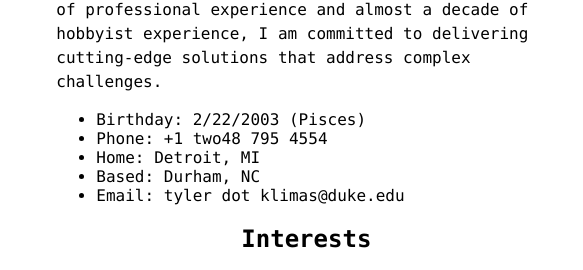
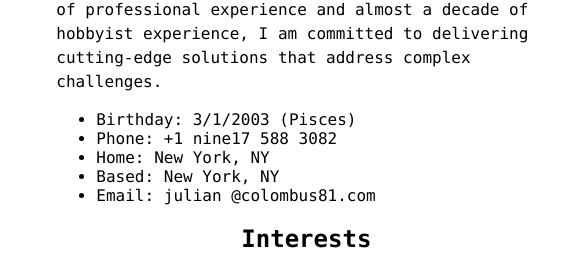
Before and after one commit to detroitnatif/julianwebsite, a plain HTML site: page templates/about.html in a window 1280 px wide. Shown: the part 336-606 px from the top of the page, 697-1280 px from the left. Drawn offline with Linux system fonts and the light colour scheme.

Commit message:
portfolio

```diff
--- a/javascript/type.js
+++ b/javascript/type.js
@@ -3,7 +3,7 @@
 const typedTextSpan = document.querySelector(".typed-text");
 const cursorSpan = document.querySelector(".cursor");
 
-const textArray = ["\xa0Technologist", "\xa0Informaticien", "\xa0PInvestor", "\xa0Poet", "\xa0Voyageur", "\xa0Ecrivain",  "\xa0Mathematician",  "\xa0Linguist"];
+const textArray = ["\xa0Creator", "\xa0Student", "\xa0Investor", "\xa0Analyst", "\xa0Visionary"];
 
 const typingDelay = 100;   // how long it takes to type a letter
 const erasingDelay = 120;  // how long it takes to delete a letter
--- a/templates/about.html
+++ b/templates/about.html
@@ -35,11 +35,11 @@
                     I am committed to delivering cutting-edge solutions that address complex challenges.
                     </p>
                     <ul>
-                        <li>Birthday: 2/22/2003 (Pisces)</li>
-                        <li>Phone: +1 two48 795 4554</li>
-                        <li>Home: Detroit, MI </li>
-                        <li>Based: Durham, NC </li>
-                        <li>Email: tyler dot klimas@duke.edu</li>
+                        <li>Birthday: 3/1/2003 (Pisces)</li>
+                        <li>Phone: +1 nine17 588 3082</li>
+                        <li>Home: New York, NY </li>
+                        <li>Based: New York, NY </li>
+                        <li>Email: julian @colombus81.com</li>
                     </ul>
                     <h2>Interests</h2>
                     <ul>
```
Also changed, not shown: index.html (+1 -1 lines), templates/contact.html (+1 -1 lines), 1 other file.
